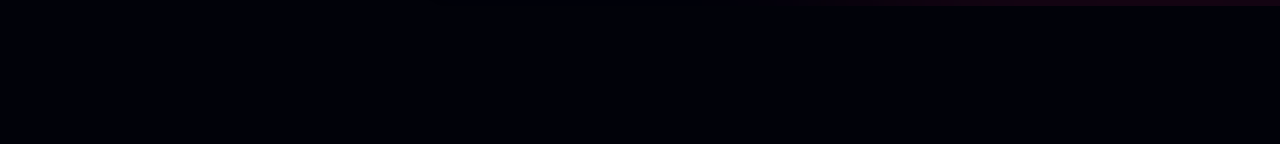
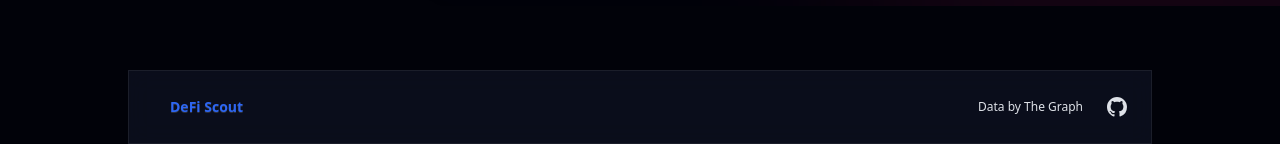
Before and after one commit to dalonsodev/defi-scout, a React (Vite) app: page / in a window 1280 px wide. Shown: the part 794-938 px from the top of the page. Before the commit the page ends 864 px from the top, so only its background shows below. Built offline with nearby package versions, Linux system fonts and the light colour scheme; no server answers.

Commit message:
feat: add Footer with brand link, TheGraph attribution, and GitHub link

```diff
--- a/src/components/layout/Layout.jsx
+++ b/src/components/layout/Layout.jsx
@@ -1,4 +1,4 @@
-import { Outlet, useNavigation } from 'react-router-dom'
+import { Outlet, useNavigation, Link } from 'react-router-dom'
 import { Navbar } from './Navbar'
 
 /**
@@ -34,6 +34,32 @@ export function Layout() {
         )}
         <Outlet />
       </main>
+      <footer className="glass-surface border-t-(--border-subtle) w-full">
+        <div className="flex flex-col md:flex-row items-center justify-between py-4 px-6">
+          <Link to="/" className="btn btn-ghost text-sm text-primary">
+            DeFi Scout
+          </Link>
+          <div className="flex gap-6 items-center">
+            <a
+              href="https://thegraph.com/"
+              className="text-xs text-muted hover:text-primary transition"
+              target="_blank"
+              rel="noopener noreferrer"
+            >
+                Data by The Graph</a>
+            <a
+              href="https://github.com/dalonsodev/defi-scout"
+              className="text-muted hover:text-primary transition"
+              target="_blank"
+              rel="noopener noreferrer"
+            >
+              <svg className="w-5 h-5" viewBox="0 0 24 24">
+                <path fill="currentColor" d="M12 0C5.37 0 0 5.37 0 12c0 5.31 3.435 9.795 8.205 11.385.6.105.825-.255.825-.57 0-.285-.015-1.23-.015-2.235-3.015.555-3.795-.735-4.035-1.41-.135-.345-.72-1.41-1.23-1.695-.42-.225-1.02-.78-.015-.795.945-.015 1.62.87 1.845 1.23 1.08 1.815 2.805 1.305 3.495.99.105-.78.42-1.305.765-1.605-2.67-.3-5.46-1.335-5.46-5.925 0-1.305.465-2.385 1.23-3.225-.12-.3-.54-1.53.12-3.18 0 0 1.005-.315 3.3 1.23.96-.27 1.98-.405 3-.405s2.04.135 3 .405c2.295-1.56 3.3-1.23 3.3-1.23.66 1.65.24 2.88.12 3.18.765.84 1.23 1.905 1.23 3.225 0 4.605-2.805 5.625-5.475 5.925.435.375.81 1.095.81 2.22 0 1.605-.015 2.895-.015 3.3 0 .315.225.69.825.57A12.02 12.02 0 0 0 24 12c0-6.63-5.37-12-12-12z" />
+              </svg>
+            </a>
+          </div>
+        </div>
+      </footer>
     </div>
   )
 }
```
